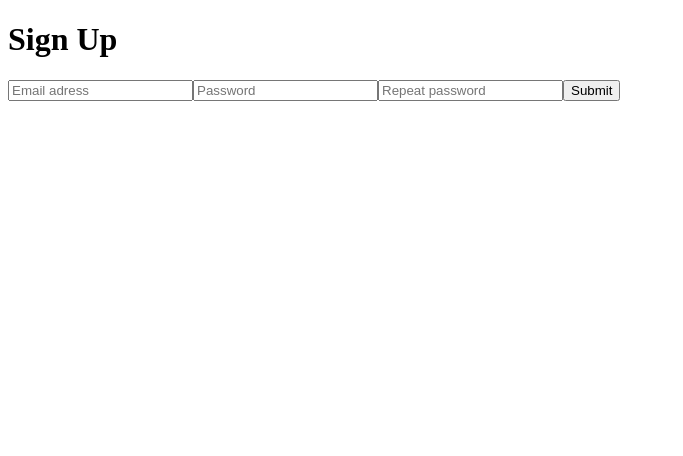
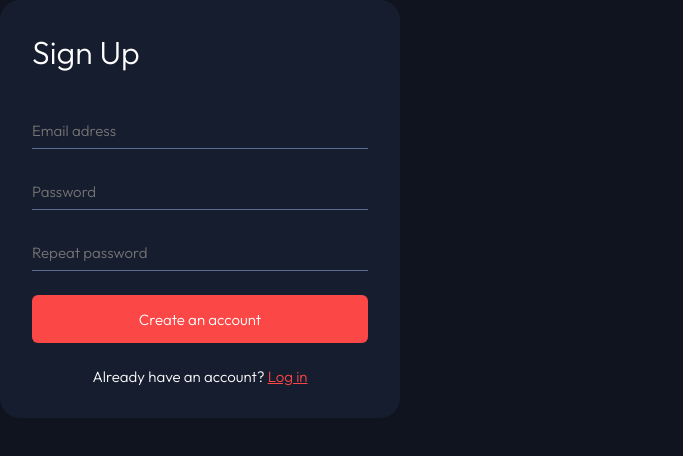
Before and after one commit to Vcna-0/Movies_web_app, a React (Vite) app in the folder Front/: page /signup in a window 1280 px wide. Shown: the top 456 px of the page, without its empty margins (0-683 px from the left). Built offline with nearby package versions, Linux system fonts and the light colour scheme.

Commit message:
refactor(auth): rename SignupForm to AuthForm, add styles
- Refactored SignupForm component to be reusable as AuthForm for login.
- Added styles for the AuthForm component.

```diff
--- a/Front/index.html
+++ b/Front/index.html
@@ -4,6 +4,11 @@
     <meta charset="UTF-8" />
     <link rel="icon" type="image/svg+xml" href="/vite.svg" />
     <meta name="viewport" content="width=device-width, initial-scale=1.0" />
+    <!-- FONTS -->
+    <link rel="preconnect" href="https://fonts.googleapis.com">
+    <link rel="preconnect" href="https://fonts.gstatic.com" crossorigin>
+    <link href="https://fonts.googleapis.com/css2?family=Outfit:wght@300;500&display=swap" rel="stylesheet">
+
     <title>Vite + React + TS</title>
   </head>
   <body>
--- a/Front/src/App.tsx
+++ b/Front/src/App.tsx
@@ -2,11 +2,13 @@ import { Routes, Route, BrowserRouter } from "react-router-dom"
 import Home from './pages/Home'
 import Login from './pages/Login'
 import Signup from './pages/Signup'
-import './App.css'
+import { GlobalStyles } from './styles/globalStyle.tsx';
+
 
 function App() {
   return (
         <BrowserRouter>
+        <GlobalStyles/>
             <Routes>
                 <Route path="/" element={ <Home/> } />
                 <Route path="/login" element={ <Login/> } />
--- /dev/null
+++ b/Front/src/components/Form/AuthForm.tsx
@@ -0,0 +1,54 @@
+import { useForm, SubmitHandler } from "react-hook-form";
+import axios from "axios";
+import { StyledButton, StyledForm, StyledInput, StyledLoginPrompt, StyledLoginLink } from "../../styles/styles.tsx";
+
+type Inputs = {
+    email: string,
+    password: string,
+    confirmPassword: string,
+};
+
+type Props = {
+    mode: string,
+}
+
+const AuthForm = ({ mode }: Props) => {
+    const { register, handleSubmit, watch, formState: { errors, isSubmitted } } = useForm<Inputs>();
+
+    const onSubmit: SubmitHandler<Inputs> = async (data) => {
+        const { email, password } = data;
+
+        try {
+            // const response = await axios.post("http://localhost:3000/api/auth/signup", { email, password });
+            const response = await axios.post(`http://localhost:3000/api/auth/${mode}`, { email, password });
+            console.log(response.data);
+
+        } catch (error) {
+            if (axios.isAxiosError(error)) {
+                return <p>Une erreur est survenue lors de l'inscription.</p>;
+            }
+        }
+    };
+
+    const password = watch("password", "");
+
+    return (
+            <StyledForm onSubmit={handleSubmit(onSubmit)}>
+                <StyledInput type="email" {...register("email", { required: true })} placeholder="Email adress"/>
+                <StyledInput type="password" {...register("password", { required: true })} placeholder="Password"/>
+                {mode === "signup" && (
+                    <>
+                        <StyledInput type="password" placeholder="Repeat password" {...register("confirmPassword", {
+                            required: true,
+                            validate: value => value === password || "Passwords do not match"
+                        })}/>
+                        {isSubmitted && errors.confirmPassword && <p>{errors.confirmPassword.message}</p>}
+                    </>
+                )}
+                <StyledButton type="submit" value="Create an account"/>
+                <StyledLoginPrompt>Already have an account? <StyledLoginLink href="/login">Log in</StyledLoginLink></StyledLoginPrompt>
+            </StyledForm>
+    );
+};
+
+export default AuthForm;
--- a/Front/src/components/SignupForm.tsx
+++ /dev/null
@@ -1,43 +0,0 @@
-import { useForm, SubmitHandler  } from "react-hook-form";
-import axios from "axios";
-
-type Inputs = {
-    email: string,
-    password: string,
-    confirmPassword: string,
-};
-
-const SignupForm = () => {
-    const { register, handleSubmit, watch, formState: { errors, isSubmitted } } = useForm<Inputs>();
-
-    const onSubmit: SubmitHandler<Inputs> = async (data) => {
-        const { email, password } = data;
-
-        try {
-            const response = await axios.post("http://localhost:3000/api/auth/signup", { email, password });
-            console.log(response.data);
-
-        } catch (error) {
-            if (axios.isAxiosError(error)) {
-                return <p>Une erreur est survenue lors de l'inscription.</p>;
-            }
-        }
-    };
-
-    const password = watch("password", "");
-
-    return (
-            <form onSubmit={handleSubmit(onSubmit)}>
-                <input type="email" {...register("email", { required: true })} placeholder="Email adress"/>
-                <input type="password" {...register("password", { required: true })} placeholder="Password"/>
-                <input type="password" placeholder="Repeat password" {...register("confirmPassword", {
-                    required: true,
-                    validate: value => value === password || "Passwords do not match"
-                })}/>
-                {isSubmitted && errors.confirmPassword && <p>{errors.confirmPassword.message}</p>}
-                <input type="submit"/>
-            </form>
-    );
-};
-
-export default SignupForm;
--- a/Front/src/pages/Login.tsx
+++ b/Front/src/pages/Login.tsx
@@ -1,7 +1,15 @@
+import AuthForm from "../components/Form/AuthForm.tsx";
+import { StyledTitle, StyledFormContainer } from "../styles/styles.tsx";
+
+
+
 const Login = () => {
     return (
         <div>
-            <h1>Login</h1>
+            <StyledFormContainer>
+                <StyledTitle>Login</StyledTitle>
+                <AuthForm mode="login"/>
+            </StyledFormContainer>
         </div>
     );
 };
--- a/Front/src/pages/Signup.tsx
+++ b/Front/src/pages/Signup.tsx
@@ -1,11 +1,17 @@
-import SignupForm from "../components/SignupForm.tsx";
+import AuthForm from "../components/Form/AuthForm.tsx";
+import { StyledTitle, StyledFormContainer } from "../styles/styles.tsx";
+
+
 
 const Signup = () => {
     return (
         <div>
-            <h1>Sign Up</h1>
-            <SignupForm/>
+            <StyledFormContainer>
+                <StyledTitle>Sign Up</StyledTitle>
+                <AuthForm mode="signup"/>
+            </StyledFormContainer>
         </div>
+
     );
 };
 
--- /dev/null
+++ b/Front/src/styles/globalStyle.tsx
@@ -0,0 +1,16 @@
+import { createGlobalStyle } from 'styled-components';
+
+export const GlobalStyles = createGlobalStyle`
+    *,
+    ::after,
+    ::before {
+        margin: 0;
+        padding: 0;
+        box-sizing: border-box;
+    }
+
+    body{
+    font-family: Outfit, 'Montserrat', sans-serif;
+    background-color: #10141E;
+    }
+`;
--- /dev/null
+++ b/Front/src/styles/styles.tsx
@@ -0,0 +1,76 @@
+import styled from "styled-components";
+
+export const StyledTitle = styled.h1`
+    color: #FFF;
+    font-family: 'Outfit', sans-serif;
+    font-size: 2rem;
+    font-style: normal;
+    font-weight: 300;
+    line-height: normal;
+`;
+
+export const StyledButton = styled.input`
+    //=== Layout
+    background: #FC4747;
+    border-radius: 0.375rem;
+    border: none;
+    height: 3rem;
+    width: 21rem;
+
+    //=== Typography
+    color: #FFF;
+    text-align: center;
+    font-family: Outfit;
+    font-size: 15px;
+    font-style: normal;
+    font-weight: 300;
+    line-height: normal;
+`;
+
+export const StyledForm = styled.form`
+    display: flex;
+    flex-direction: column;
+    gap: 1.5rem;
+    align-items: center;
+`;
+
+export const StyledInput = styled.input`
+    //=== Layout+
+    background: transparent;
+    border: none;
+    border-bottom: 1px solid #5A698F;
+    height: 2.3125rem;
+    width: 100%;
+    // width: 21rem;
+
+    //=== Typography
+    color : #FFF;
+    font-family: Outfit;
+    font-size: 15px;
+    font-style: normal;
+    font-weight: 300;
+    line-height: normal;
+`;
+
+export const StyledLoginPrompt = styled.label`
+    color: #fff;
+    font-family: Outfit;
+    font-size: 15px;
+    font-style: normal;
+    font-weight: 300;
+    line-height: normal;
+`;
+
+export const StyledLoginLink = styled.a`
+    color: #FC4747;
+`;
+
+export const StyledFormContainer = styled.div`
+    background: #161D2F;
+    border-radius: 20px;
+    display: flex;
+    flex-direction: column;
+    gap: 2.5rem;
+    padding: 2rem;
+    width: 400px;
+`;
```
Also changed, not shown: Front/src/assets/MovieIcon.svg (added).
